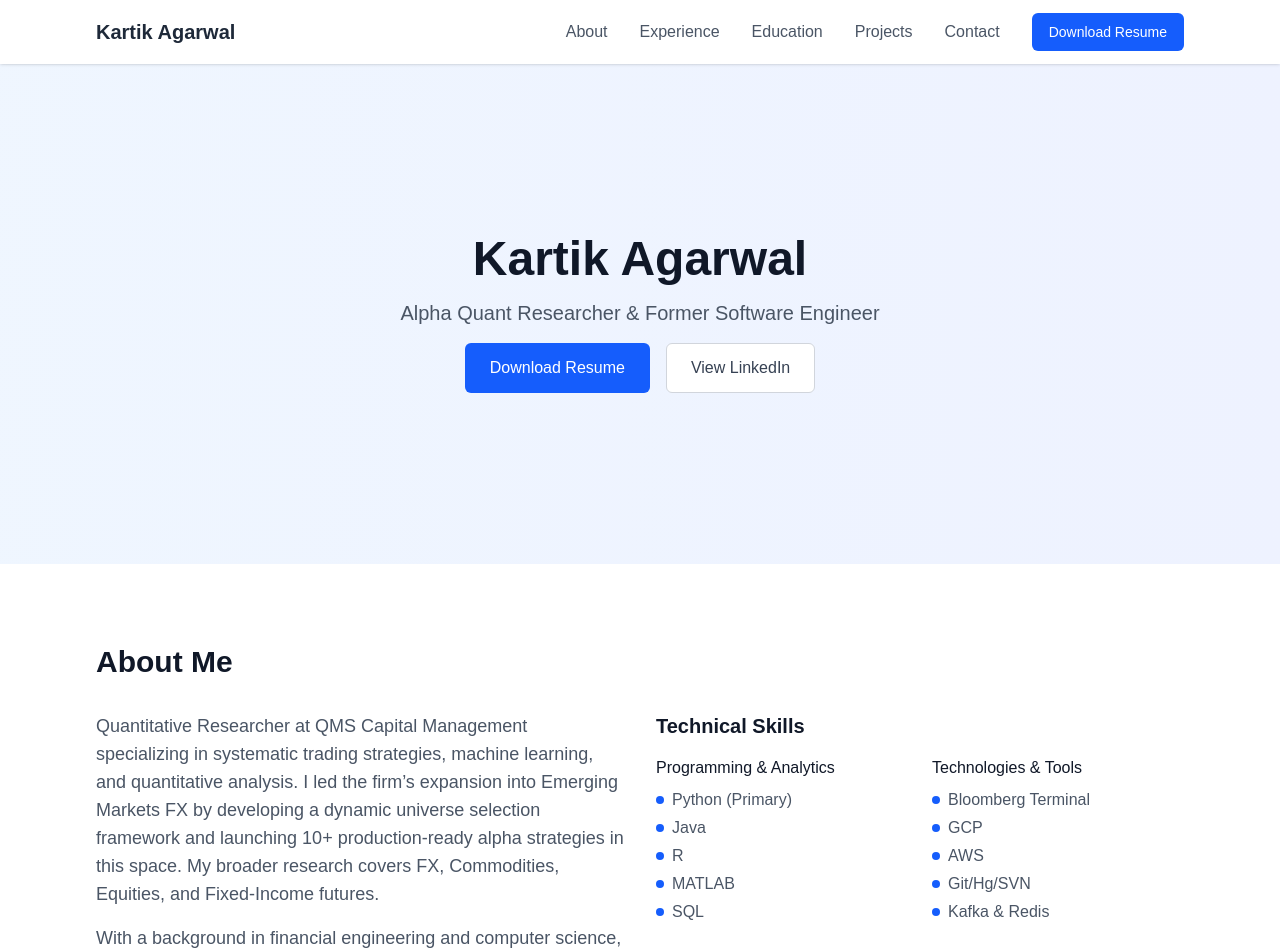
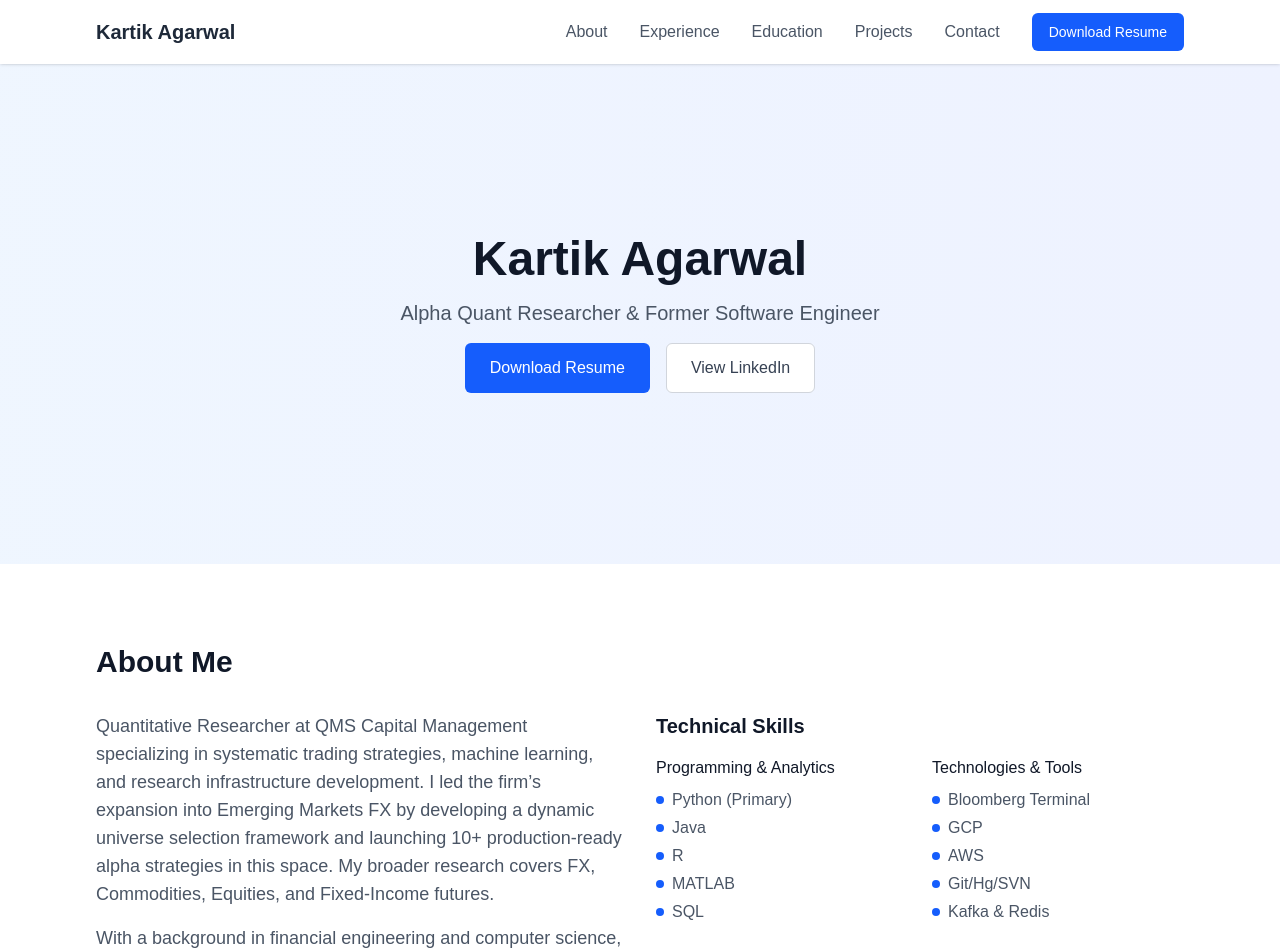
Before and after one commit to kartikagarwal777/portfolio-website, a Next.js app: page / in a window 1280 px wide. Shown: the top 951 px of the page. Built offline with nearby package versions, Linux system fonts and the light colour scheme.

Commit message:
Update About.tsx

```diff
--- a/src/components/About.tsx
+++ b/src/components/About.tsx
@@ -8,7 +8,7 @@ const About = () => {
             <div>
                 <p className="text-lg text-gray-600 mb-4">
                     Quantitative Researcher at QMS Capital Management specializing in systematic trading strategies,
-                    machine learning, and quantitative analysis. I led the firm’s expansion into Emerging Markets FX
+                    machine learning, and research infrastructure development. I led the firm’s expansion into Emerging Markets FX
                     by developing a dynamic universe selection framework and launching 10+ production-ready alpha strategies
                     in this space. My broader research covers FX, Commodities, Equities, and Fixed-Income futures.
                 </p>
```
